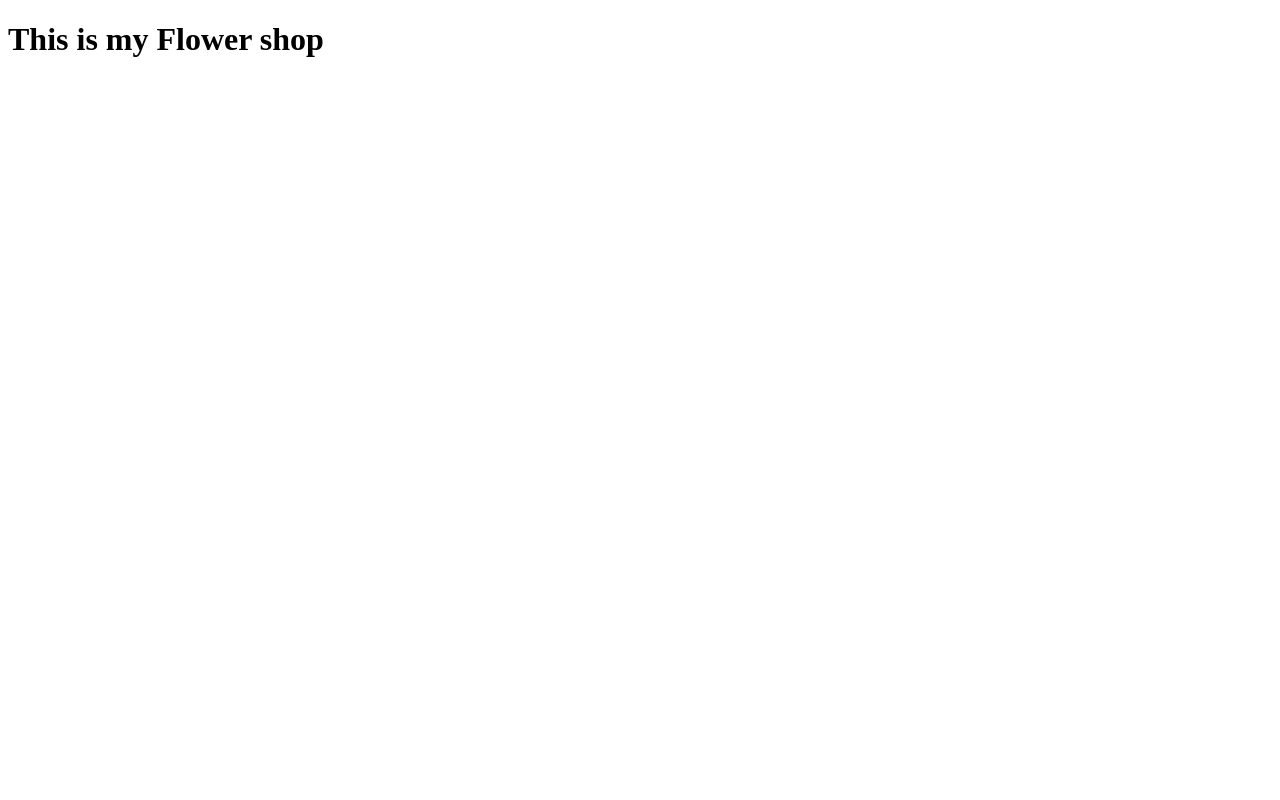
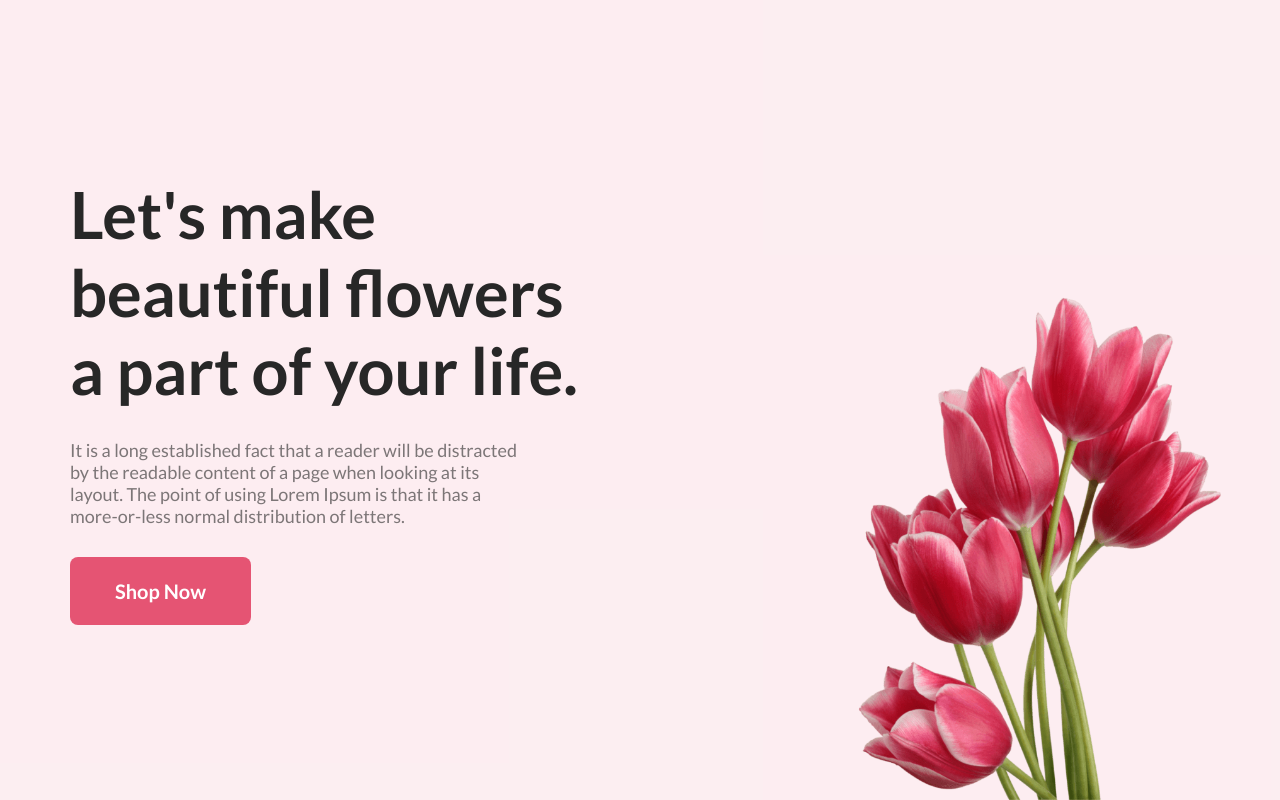
Before and after one commit to rishat8903/Flower-tools-assignment, a plain HTML site: page index.html in a window 1280 px wide. Drawn offline with Linux system fonts and the light colour scheme.

Commit message:
completed header part

```diff
--- a/index.html
+++ b/index.html
@@ -1,11 +1,39 @@
 <!DOCTYPE html>
 <html lang="en">
 <head>
-    <meta charset="UTF-8">
-    <meta name="viewport" content="width=device-width, initial-scale=1.0">
+    <meta charset="UTF-8" />
+    <meta name="viewport" content="width=device-width, initial-scale=1.0" />
     <title>Flower Shop</title>
-</head>
+
+    <link rel="preconnect" href="https://fonts.googleapis.com" />
+    <link rel="preconnect" href="https://fonts.gstatic.com" crossorigin />
+    <link
+      href="https://fonts.googleapis.com/css2?family=Lato:wght@400;700;800&display=swap"
+      rel="stylesheet"
+    />
+
+    <link rel="stylesheet" href="style.css" />
+  </head>
 <body>
-    <h1>This is my Flower shop</h1>
+    <header>
+      <div class="container">
+        <div class="banner">
+          <div class="banner-text">
+            <h1>Let's make beautiful flowers a part of your life.</h1>
+            <p>
+              It is a long established fact that a reader will be distracted by
+              the readable content of a page when looking at its layout. The
+              point of using Lorem Ipsum is that it has a more-or-less normal
+              distribution of letters.
+            </p>
+            <a href="#" class="primary-btn">Shop Now</a>
+          </div>
+          <div class="banner-img">
+            <img src="images/pngwing 10.png" alt="Banner flower" />
+          </div>
+        </div>
+      </div>
+    </header>
+
 </body>
 </html>
--- a/style.css
+++ b/style.css
@@ -0,0 +1,117 @@
+* {
+  box-sizing: border-box;  margin: 0;
+  padding: 0;
+  scroll-behavior: smooth;
+  }
+
+body {
+  font-family: "Lato", sans-serif;
+  color: #27272799;
+  font-size: 18px;
+  font-weight: 400;
+}
+
+img {
+  max-width: 100%;
+}
+
+a {
+  color: inherit;
+  text-decoration: none;
+}
+
+h1,h2,h3,h4,h5,h6 {
+  font-weight: 800;
+  color: #272727;
+}
+
+/* Some elements */
+.container {
+  max-width: 1200px;
+  margin: 0 auto;
+  height: 100%;
+}
+
+.primary-btn {
+  background-color: #e55473;
+  color: #ffffff;
+  padding: 20px 43px;
+  border: 2px solid transparent;
+  border-radius: 8px;
+  font-size: 20px;
+  font-weight: 700;
+  display: inline-block;
+  cursor: pointer;
+  transition: 0.3s;
+}
+
+.primary-btn:hover {
+  background-color: transparent;
+  color: #e55473;
+  border-color: #e55473;
+}
+
+.section-title {
+  width: 600px;
+  margin: 0 auto;
+  text-align: center;
+  display: flex;
+  flex-direction: column;
+  gap: 25px;
+}
+
+.section-title h2 {
+  font-size: 40px;
+  font-weight: 800;
+}
+
+.section-title p {
+  color: #27272799;
+}
+
+/* Header */
+header {
+  height: 100vh;
+  max-height: 850px;
+  background-color: #e554731a;
+}
+
+.banner {
+  display: flex;
+  justify-content: space-between;
+  height: 100%;
+}
+
+.banner-text,
+.banner-img {
+  flex-basis: 50%;
+}
+
+.banner-text {
+  flex-basis: 46%;
+  display: flex;
+  flex-direction: column;
+  justify-content: center;
+  align-items: flex-start;
+  gap: 30px;
+  padding-left: 30px;
+}
+
+.banner-text h1 {
+  font-size: 65px;
+}
+
+.banner-text p {
+  padding-right: 65px;
+}
+
+.banner-img {
+  display: flex;
+  justify-content: flex-end;
+  align-items: flex-end;
+  margin-top: 50px;
+}
+
+.banner-img img {
+  width: 400px;
+}
```
